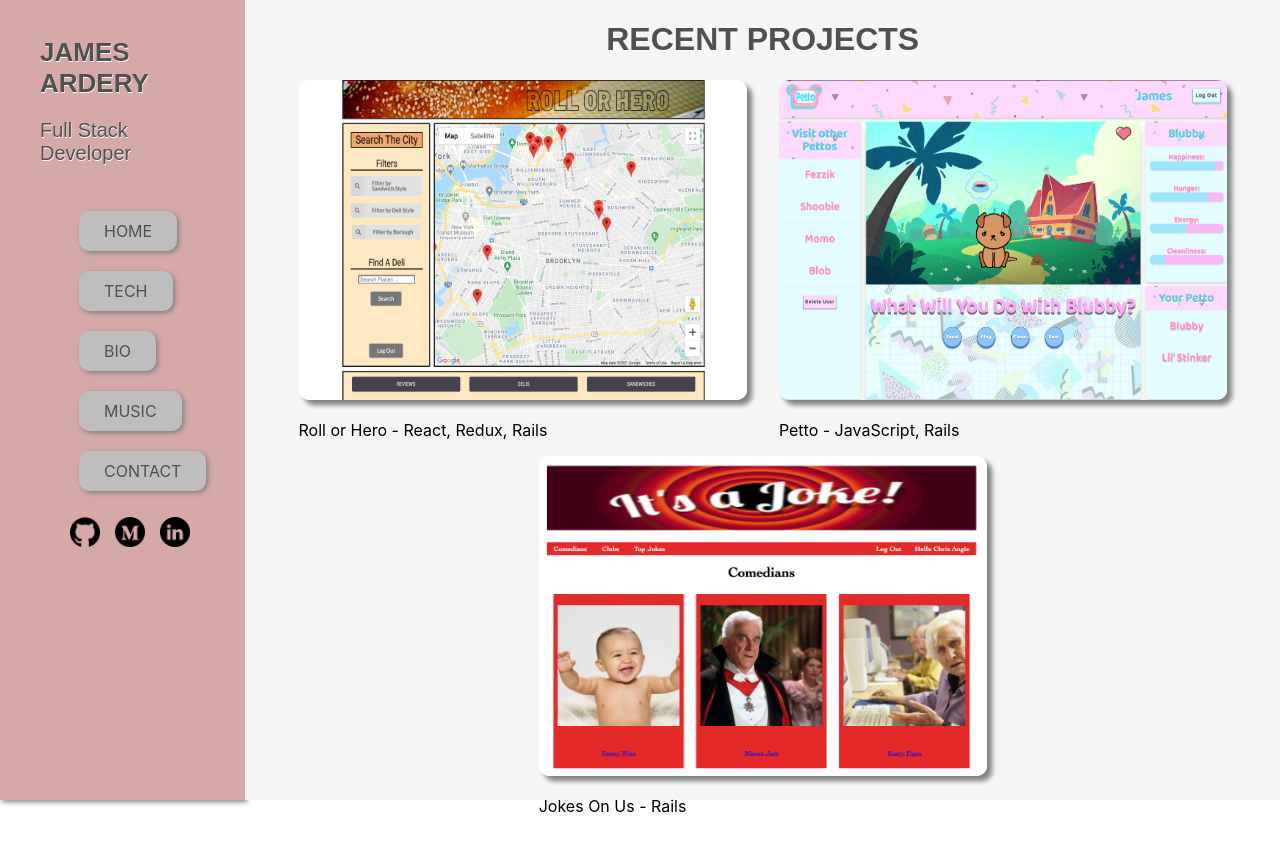
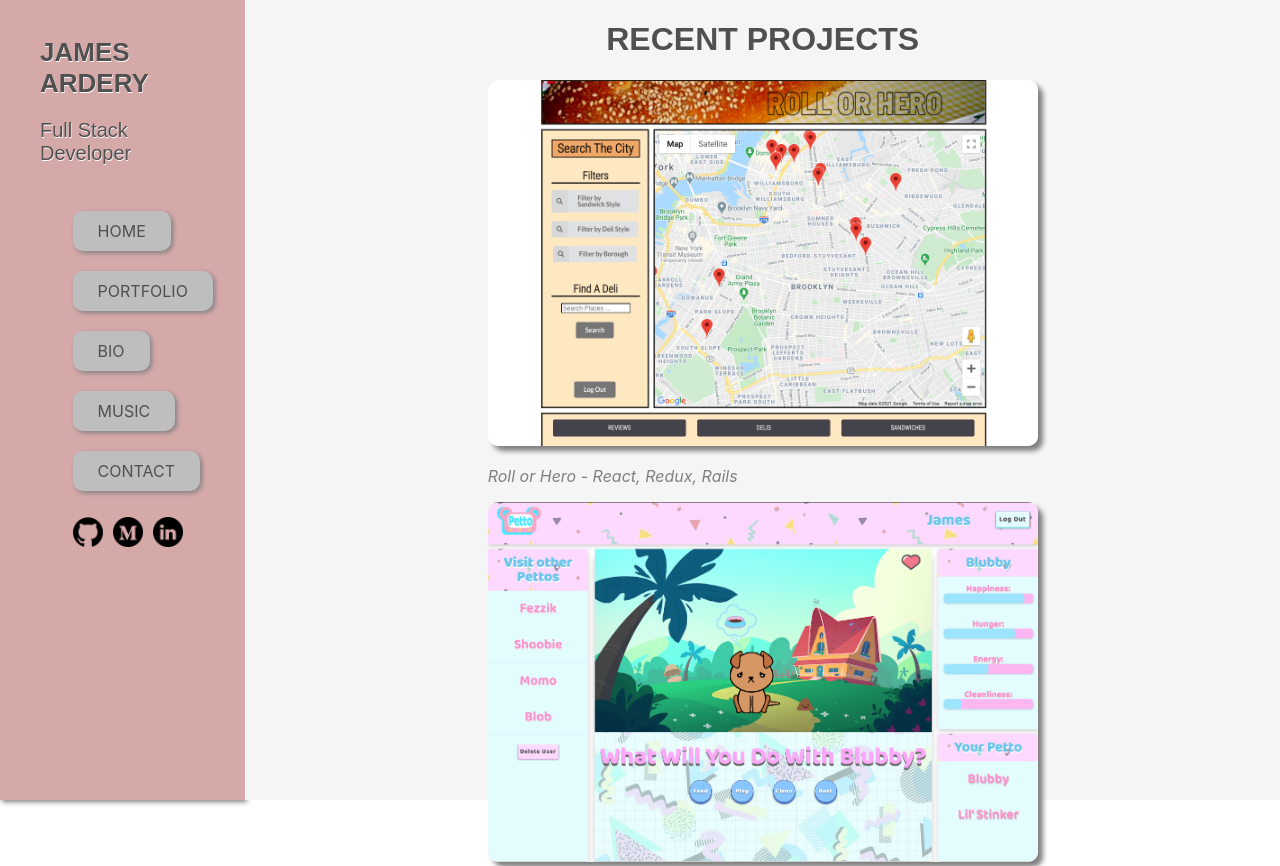
Before and after one commit to JlordA/james-ardery-portfolio, a React (Create React App) app: page /tech in a window 1280 px wide. Shown: the top 866 px of the page. Before the commit the page ends 832 px from the top, so only its background shows below. Built offline with nearby package versions, Linux system fonts and the light colour scheme.

Commit message:
image styling for scale

```diff
--- a/src/App.css
+++ b/src/App.css
@@ -66,7 +66,7 @@
 }
 
 .network-div img {
-  margin-left: 15px;
+  margin-left: 10px;
 }
 
 /* //// WECOME //// */
@@ -117,15 +117,13 @@
   font-size: 16pt;
   color: #505050;
   text-align: center;
-  background-color: #d6a9a9;
-  box-shadow: 5px 5px 5px grey;
-  border-radius: 10px;
 }
 
 .bio-img {
-  max-height: 600px;
   margin-top: 40px;
   margin-left: 100px;
+  max-width: 100%;
+  height: auto;
   box-shadow: 5px 5px 5px grey;
   border-radius: 10px;
 }
@@ -141,6 +139,7 @@
 .contact-div {
   max-height: 80%;
   max-width: 100%;
+  text-align: center;
 }
 
 .contact-form {
@@ -150,7 +149,7 @@
   height: 80vh;
   width: 70vw;
   font-family: "Josefin Sans", sans-serif;
-  margin-top: 7%;
+  margin-top: 5%;
   border: solid 2px;
   margin-left: 10%;
   margin-right: 10%;
@@ -198,8 +197,8 @@
 /* //// TECH STYLING //// */
 .tech-div {
   display: flex;
-  flex-direction: column;
-  align-items: center;
+  justify-content: center;
+  flex-wrap: wrap;
   margin-left: 2%;
   margin-right: 2%;
 }
@@ -212,15 +211,21 @@
 
 }
 
-.tech-projects{
+.tech-modal-div{
+  display: flex;
+  flex-wrap: wrap;
+  justify-content: space-evenly;
+}
+
+.app-img-div{
   display: flex;
   flex-wrap: wrap;
   justify-content: space-evenly;
 }
 
 .app-img {
-  width: 35vw;
-  height: 40vh;
+  max-width: 100%;
+  height: auto;
   box-shadow: 5px 5px 5px grey;
   border-radius: 10px;
 }
--- a/src/Components/Bio.js
+++ b/src/Components/Bio.js
@@ -5,8 +5,9 @@ function Bio() {
         <img className="bio-img" src="image/portrait.jpg" alt="portrait" />
       </div>
       <div className="bio-text">
-        <p>
-          Hello World! My name is James Ardery and I am a budding software
+        <h1>Hello Me!</h1>
+        <p style={{color: 'grey'}}>
+          My name is James Ardery and I am a budding software
           engineer with a background in music and event production. I was born
           in 1984 and am originally from Louisville Kentucky. I have spent the
           last 13 years living in Brooklyn NYC. The majority of my time in NYC
@@ -14,7 +15,7 @@ function Bio() {
           sound engineer. I also spent many years on the road as a touring
           musician and lead singer/guitarist of a rock band.
         </p>
-        <p>
+        <p style={{color: 'grey'}}>
           Most recently I completed a software engineering bootcamp at Flatiron
           School that focused on the stacks React, Javascript, and Ruby on
           Rails. The apps built during my time at Flatrion listed in the tech
@@ -22,6 +23,7 @@ function Bio() {
           section. If you like anything you see here or just want to chat
           contact me!
         </p>
+        <button>Random Things I Like</button>
       </div>
     </div>
   );
--- a/src/Components/ContactForm.js
+++ b/src/Components/ContactForm.js
@@ -23,6 +23,7 @@ function ContactForm() {
 
   return (
     <div className="contact-div">
+      <h1>Hello You</h1>
       <form className="contact-form" onSubmit={sendEmail}>
         <input type="hidden" name="contact_number" />
         <label className="form-label">Name</label>
--- a/src/Components/Modal/RollorHeroModal.js
+++ b/src/Components/Modal/RollorHeroModal.js
@@ -23,7 +23,7 @@ function RollorHeroModal(props) {
           app utilizes the Google Maps Javascript and Google Places API. Redux
           is used for state management.  The backend API is built with Ruby on Rails.
         </p>
-        <form action="https://jlorda.github.io/petto_frontend/">
+        <form action="https://rollorhero.netlify.app/">
           <input className="modalButton" type="submit" value="Visit the Site" />
         </form>
         <button className="modal-exit" onClick={clickHandler}>X</button>
--- a/src/Components/Music.js
+++ b/src/Components/Music.js
@@ -3,7 +3,7 @@ function Music() {
     <div className="music-div">
       <div className="music-text">
         <h1>Hello Music</h1>
-        <p>
+        <p style={{color: 'grey'}}>
           James Ardery (b. 1984) is a composer and sometimes-visual artist whose
           work focuses on behavioral repetition and its trappings and freedoms.
           Percussion, feedback, electronic synthesis, tape loops, and guitar are
@@ -14,7 +14,7 @@ function Music() {
           length releases on the Los Angles based label Felte Records. All music
           since 20016 has been slowly release under the name Cowboy Turns.
         </p>
-        <p>
+        <p style={{color: 'grey'}}>
           In addition to Lushes he worked as a curator for music venues in
           Manhattan as well as the fertile Brooklyn DIY scene. In 2010 Ardery
           co-founded the semi-annual music festival{" "}
@@ -25,7 +25,7 @@ function Music() {
           Anthony Braxton, Jana Rush, and $hit and $hine. In 2019 the Festival
           celebrated its 8th birthday.
         </p>
-        <p>
+        <p style={{color: 'grey'}}>
           Over the summer of 2017 Ardery was an artist in residence with the
           Rare Air neon gallery located on Governors Island NYC. During the
           residency Ardery produced the album "The Magic Roundabout" (Cowboy
--- a/src/Components/Navbar.js
+++ b/src/Components/Navbar.js
@@ -14,7 +14,7 @@ function Navbar() {
           <li className="nav-button">HOME</li>
         </NavLink>
         <NavLink to={"/tech"}>
-          <li className="nav-button">TECH</li>
+          <li className="nav-button">PORTFOLIO</li>
         </NavLink>
         <NavLink to={"/bio"}>
           <li className="nav-button">BIO</li>
--- a/src/Components/Tech.js
+++ b/src/Components/Tech.js
@@ -25,7 +25,7 @@ function Tech() {
       <div className="tech-text">
         <h1>RECENT PROJECTS</h1>
       </div>
-      <div className="tech-projects">
+      <div className="tech-modal-div">
         <div className={`modalBackground modalShowing-${rollModalState}`}>
           <RollorHeroModal toggleState={toggleRollorHeroModal} />
         </div>
@@ -35,7 +35,8 @@ function Tech() {
         <div className={`modalBackground modalShowing-${jokeModalState}`}>
           <JokesOnUsModal toggleState={toggleJokeModal} />
         </div>
-        <div>
+        <div className="app-img-div">
+          <div style={{ maxWidth: 550}}>
             <img
               onClick={() => toggleRollorHeroModal()}
               value={rollModalState}
@@ -43,25 +44,32 @@ function Tech() {
               src="image/rollorhero.png"
               alt="rollorhero"
             />
-        <p>Roll or Hero - React, Redux, Rails</p>
+            <p style={{ color: "grey", fontStyle: "italic" }}>
+              Roll or Hero - React, Redux, Rails
+            </p>
           </div>
-        <div>
+          <div style={{ maxWidth: 550}}>
             <img
               onClick={() => togglePettoModal()}
               className="app-img"
               src="image/petto.png"
               alt="petto"
             />
-        <p>Petto - JavaScript, Rails</p>
+            <p style={{ color: "grey", fontStyle: "italic" }}>
+              Petto - JavaScript, Rails
+            </p>
           </div>
-        <div>
+          <div style={{ maxWidth: 550}}>
             <img
               onClick={() => toggleJokeModal()}
               className="app-img"
               src="image/JokesonUs.png"
               alt="jokesonus"
             />
-        <p>Jokes On Us - Rails</p>
+            <p style={{ color: "grey", fontStyle: "italic" }}>
+              Jokes On Us - Rails
+            </p>
+          </div>
         </div>
       </div>
     </div>
--- a/src/Components/Welcome.js
+++ b/src/Components/Welcome.js
@@ -2,7 +2,8 @@ function Welcome() {
   return (
     <div className="welcome-div">
       <div className="welcome-text">
-        <h4>
+        <h1>Hello World!</h1>
+        <h4 style={{color: 'grey'}}>
           Welcome to my website. I am a budding software engineer and musician
           trying to find the tie that binds 🤔
         </h4>
```
Lines whose indentation alone changed are shown as unchanged.
